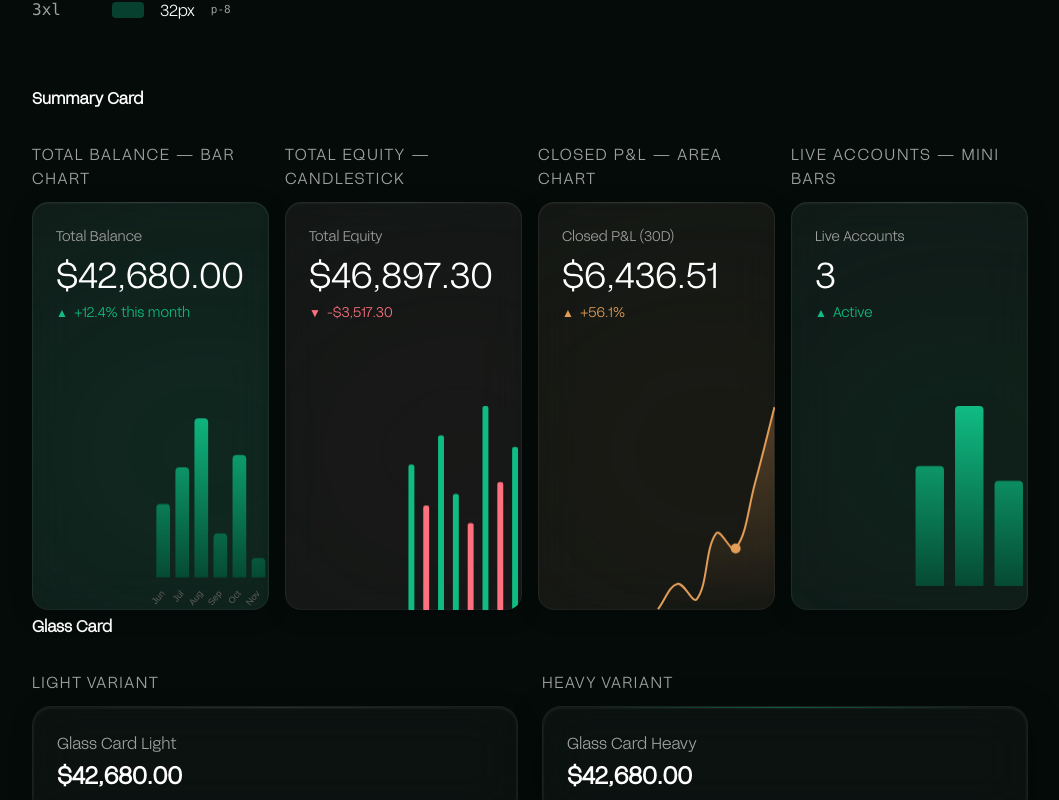
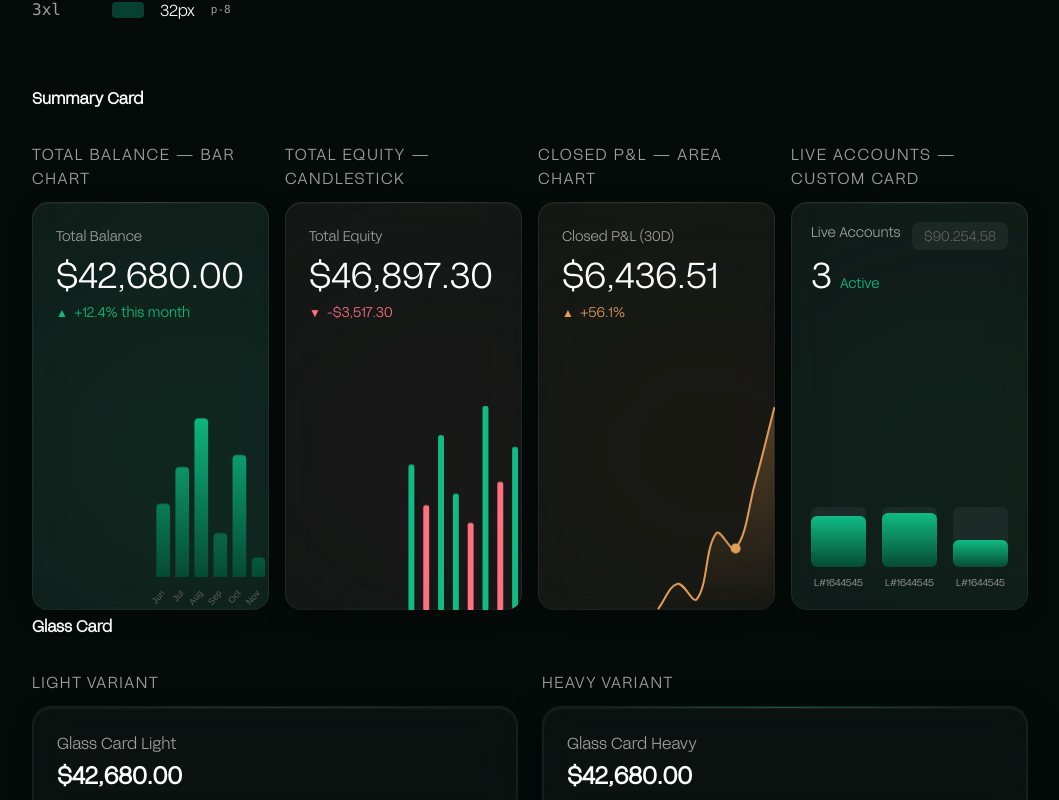
Before and after one commit to Mdx2025/GenesisFxDashboardMDX, a SvelteKit app: page /design-system in a window 1280 px wide. Shown: the part 2113-2913 px from the top of the page, without its empty margins (220-1279 px from the left). Built offline with nearby package versions, Linux system fonts and the light colour scheme.

Commit message:
feat: LiveAccountsCard component, trading table gap-6, SparkleButton gradient fix

```diff
--- /dev/null
+++ b/src/lib/components/dashboard/LiveAccountsCard.svelte
@@ -0,0 +1,45 @@
+<script>
+  /** @type {{ accounts?: Array<{label: string, value: number}>, totalBalance?: string }} */
+  let {
+    accounts = [
+      { label: 'L#1644545', value: 85 },
+      { label: 'L#1644545', value: 90 },
+      { label: 'L#1644545', value: 45 },
+    ],
+    totalBalance = '$90.254,58'
+  } = $props();
+</script>
+
+<div class="relative overflow-hidden bg-white/5 rounded-2xl shadow-[0px_4.64px_23.2px_rgba(0,0,0,0.2),inset_0px_1.16px_0px_1.16px_rgba(255,255,255,0.04)] outline outline-1 outline-offset-[-1.16px] outline-white/5 backdrop-blur-xl h-full">
+  <div class="absolute top-0 left-[10%] right-[10%] h-px bg-gradient-to-r from-white/0 via-white/10 to-white/0"></div>
+  <div class="absolute w-[493px] h-72 -left-[72px] top-[105px] rounded-full blur-[157px] pointer-events-none" style="background: rgba(16, 64, 48, 0.6)" aria-hidden="true"></div>
+
+  <div class="relative z-10 flex flex-col h-full p-5">
+    <!-- Header row -->
+    <div class="flex items-start justify-between mb-1">
+      <div class="text-sm font-normal font-acid leading-5 text-gfx-neutral-500">Live Accounts</div>
+      <div class="text-sm font-medium font-acid text-gfx-neutral-300 bg-white/5 rounded-lg px-3 py-1">{totalBalance}</div>
+    </div>
+
+    <!-- Value row -->
+    <div class="flex items-baseline gap-2 mb-4">
+      <span class="text-4xl text-white font-normal font-acid">3</span>
+      <span class="text-sm font-normal font-acid leading-5 text-gfx-green-500">Active</span>
+    </div>
+
+    <!-- Bar charts -->
+    <div class="flex items-end gap-4 mt-auto flex-1">
+      {#each accounts as account}
+        <div class="flex-1 flex flex-col items-center gap-2">
+          <div class="w-full h-full relative rounded-md bg-white/5 overflow-hidden min-h-[60px]">
+            <div
+              class="absolute bottom-0 left-0 right-0 rounded-md"
+              style="height: {account.value}%; background: linear-gradient(to top, #064B34, #10BC83);"
+            ></div>
+          </div>
+          <span class="text-[10px] font-acid text-gfx-neutral-500 whitespace-nowrap">{account.label}</span>
+        </div>
+      {/each}
+    </div>
+  </div>
+</div>
--- a/src/lib/components/dashboard/SummaryCards.svelte
+++ b/src/lib/components/dashboard/SummaryCards.svelte
@@ -1,15 +1,16 @@
 <script>
   import SummaryCard from './SummaryCard.svelte';
+  import LiveAccountsCard from './LiveAccountsCard.svelte';
   import MiniBarChart from '$components/charts/MiniBarChart.svelte';
   import CandlestickChart from '$components/charts/CandlestickChart.svelte';
   import AreaChart from '$components/charts/AreaChart.svelte';
   import { summaryCards } from '$data/summary-cards.js';
 
-  const glowColors = ['#104030', '#241B1C', '#281E14', 'rgba(16, 64, 48, 0.6)'];
+  const glowColors = ['#104030', '#241B1C', '#281E14'];
 </script>
 
 <div class="grid grid-cols-1 sm:grid-cols-2 xl:grid-cols-4 gap-4 mb-4">
-  {#each summaryCards as card, i}
+  {#each summaryCards.slice(0, 3) as card, i}
     <SummaryCard
       title={card.title}
       value={card.value}
@@ -23,9 +24,8 @@
         <CandlestickChart data={card.chartData} className="h-full" />
       {:else if card.chartType === 'area'}
         <AreaChart color="#e29d58" className="h-full" />
-      {:else if card.chartType === 'mini-bars'}
-        <MiniBarChart data={[{value: 40}, {value: 60}, {value: 35}]} className="h-full" />
       {/if}
     </SummaryCard>
   {/each}
+  <LiveAccountsCard />
 </div>
--- a/src/lib/components/dashboard/TradingAccountsTable.svelte
+++ b/src/lib/components/dashboard/TradingAccountsTable.svelte
@@ -61,7 +61,7 @@
                 </div>
               </td>
               <td class="py-3">
-                <div class="flex items-center justify-end gap-2">
+                <div class="flex items-center justify-end gap-6">
                   <button class="text-gfx-neutral-500 hover:text-white text-body2 font-medium transition-colors focus-visible:outline focus-visible:outline-2 focus-visible:outline-gfx-green-500 rounded px-1">View</button>
                   <TradeButton>Trade</TradeButton>
                   <button class="text-gfx-neutral-500 hover:text-white transition-colors focus-visible:outline focus-visible:outline-2 focus-visible:outline-gfx-green-500 rounded" aria-label="More options for {row.account}">
--- a/src/lib/components/ui/SparkleButton.svelte
+++ b/src/lib/components/ui/SparkleButton.svelte
@@ -4,7 +4,7 @@
 </script>
 
 <button class="w-36 h-12 relative cursor-pointer group" type="button">
-  <div class="w-36 h-12 absolute left-0 top-0 rounded-[30px] bg-gradient-to-t from-teal-950 to-black/0" aria-hidden="true"></div>
+  <div class="w-36 h-12 absolute left-0 top-0 rounded-[30px] bg-gradient-to-t from-[#104030] to-black/0" aria-hidden="true"></div>
 
   <!-- Fading border: solid top, fades toward bottom -->
   <div class="absolute inset-0 rounded-[30px] border border-zinc-300 pointer-events-none" style="mask-image:linear-gradient(to bottom, white 0%, transparent 80%);-webkit-mask-image:linear-gradient(to bottom, white 0%, transparent 80%)" aria-hidden="true"></div>
--- a/src/routes/design-system/+page.svelte
+++ b/src/routes/design-system/+page.svelte
@@ -20,6 +20,7 @@
   import CandlestickChart from '$components/charts/CandlestickChart.svelte';
   import AreaChart from '$components/charts/AreaChart.svelte';
   import SummaryCard from '$components/dashboard/SummaryCard.svelte';
+  import LiveAccountsCard from '$components/dashboard/LiveAccountsCard.svelte';
   import { summaryCards } from '$data/summary-cards.js';
 
   const sections = [
@@ -230,10 +231,8 @@
             </SummaryCard>
           </div>
           <div>
-            <div class="text-body2 text-gfx-neutral-500 mb-3 uppercase tracking-widest">Live Accounts — Mini Bars</div>
-            <SummaryCard title={summaryCards[3].title} value={summaryCards[3].value} changeText={summaryCards[3].change} changeColor={summaryCards[3].changeColor} glowColor="rgba(16, 64, 48, 0.6)">
-              <MiniBarChart data={[{value: 40}, {value: 60}, {value: 35}]} className="h-full" />
-            </SummaryCard>
+            <div class="text-body2 text-gfx-neutral-500 mb-3 uppercase tracking-widest">Live Accounts — Custom Card</div>
+            <LiveAccountsCard />
           </div>
         </div>
       </section>
```
